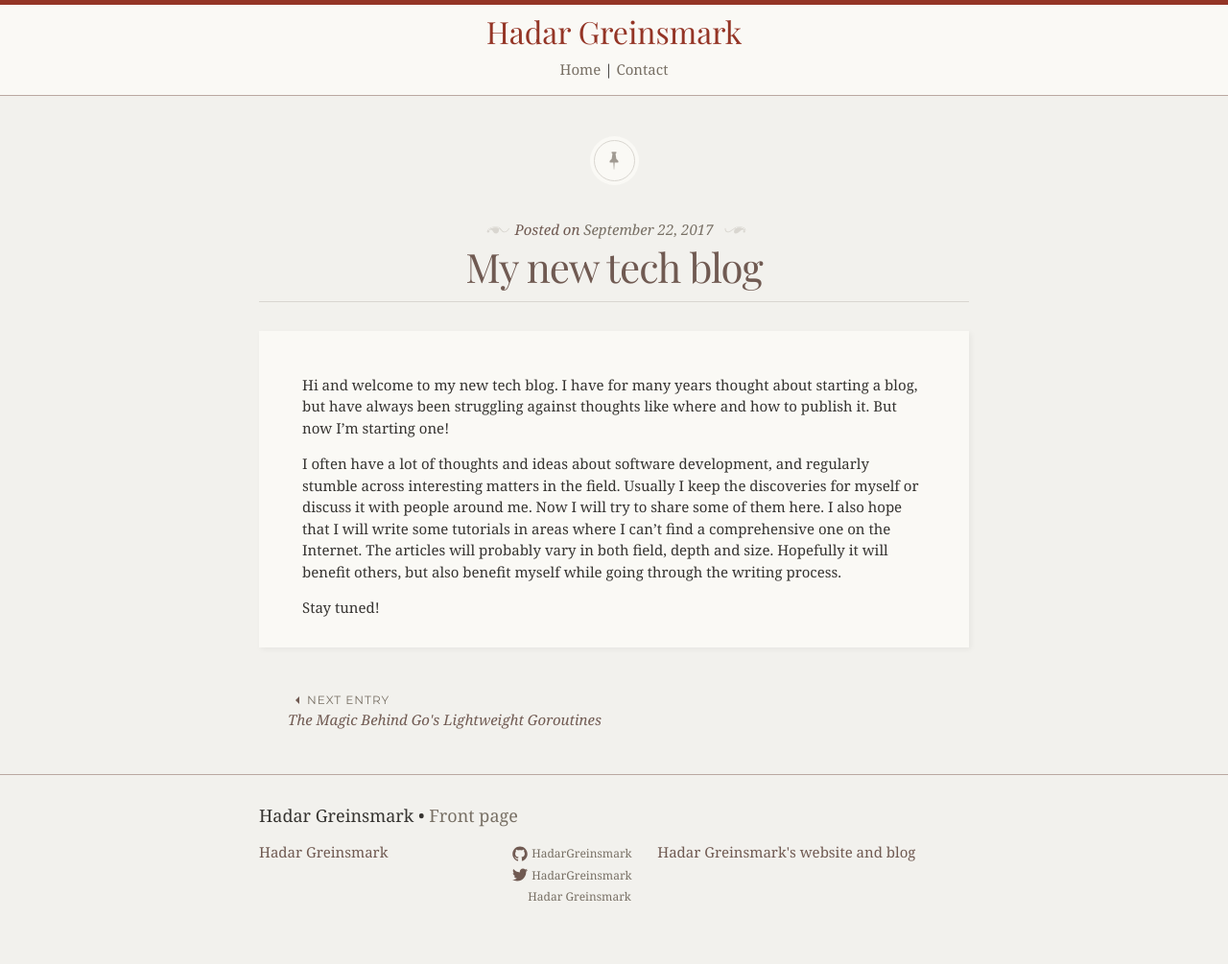
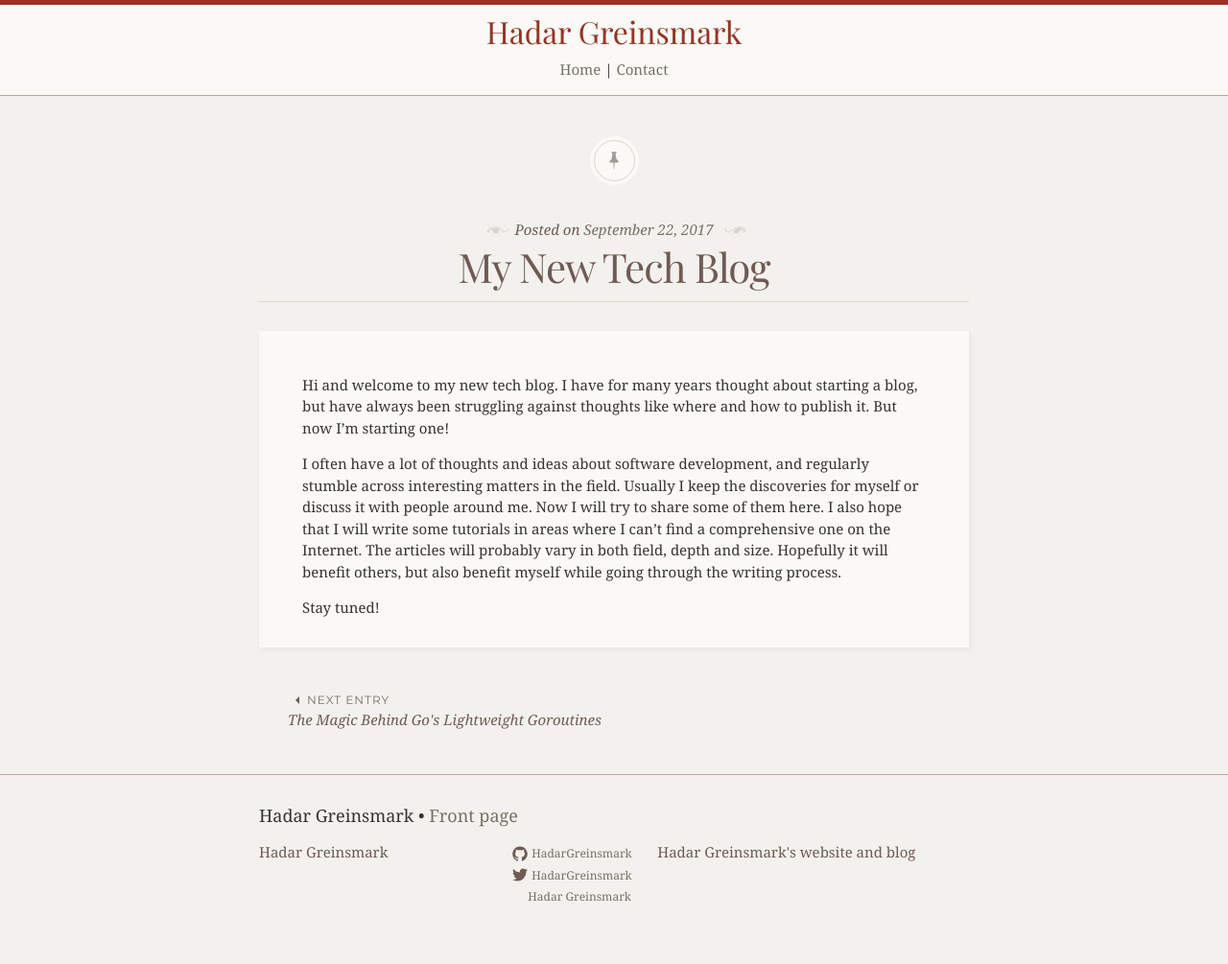
Before and after one commit to HadarGreinsmark/hadargreinsmark.github.io, a Jekyll site: the page built from _posts/2017-09-22-new-tech-blog.md, in a window 1280 px wide. Shown: the whole page at 96% size. Built offline with Jekyll 4.4.1, drawn with Linux system fonts in a browser that asks for light colours; some web fonts are replaced.

Commit message:
Adjust articles

```diff
--- a/_posts/2017-09-22-new-tech-blog.md
+++ b/_posts/2017-09-22-new-tech-blog.md
@@ -1,6 +1,6 @@
 ---
 layout: post
-title:  "My new tech blog"
+title:  "My New Tech Blog"
 ---
 Hi and welcome to my new tech blog. I have for many years thought about starting a blog, but have always been struggling against thoughts like where and how to publish it. But now I'm starting one!
 
```
Also changed, not shown: _posts/2018-07-31-stream-multiplexing.md (+0 -2 lines).
